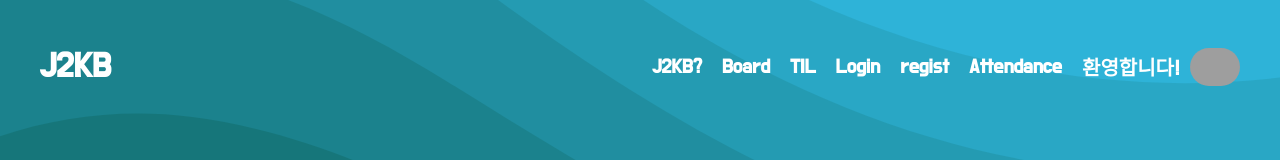
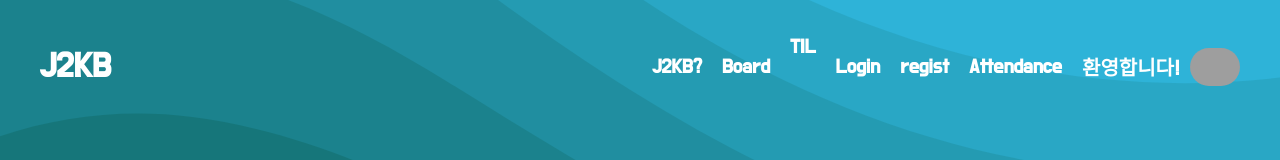
Before and after one commit to kyulious/Regist, a React (Create React App) app in the folder front/: page /til in a window 1280 px wide. Shown: the top 160 px of the page. Built offline with nearby package versions, Linux system fonts and the light colour scheme; grey boxes are pictures that could not be loaded.

Commit message:
navbar 효과 추가

```diff
--- a/front/src/App.css
+++ b/front/src/App.css
@@ -30,11 +30,18 @@ p {
   padding: 10px;
   font-size: 2rem;
   font-weight: 700;
+  transition: 0.4s ease-out;
 }
 .flexgrowBlank {
   flex-grow: 0.9;
 }
 
+.main-nav a:hover {
+  background-color: rgba(110, 175, 136, 0.9);
+  padding: 7px;
+  transition: 0.4s ease-out;
+  border-radius: 100px;
+}
 .main-nav a:link {
   color: white;
   text-decoration: none;
@@ -44,7 +51,10 @@ p {
   color: white;
   text-decoration: none;
 }
-
+.main-nav .active {
+  transform: translateY(-20px);
+  transition: 0.4s ease-out;
+}
 /* 메인 컨텐츠 부분 */
 .wrapper {
   display: flex;
@@ -125,13 +135,16 @@ p {
 
 /* LightMode일 경우 */
 @media (prefers-color-scheme: light) {
+  body {
+    background-image: url(../src/assets/image/lightmode_bg.svg);
+  }
   .board-content,
   .til-content,
   .summary-content {
     background-color: rgba(234, 235, 250, 0.5);
   }
 
-  body {
-    background-image: url(../src/assets/image/lightmode_bg.svg);
+  .main-nav a:hover {
+    background-color: rgba(114, 219, 223, 0.9);
   }
 }
--- a/front/src/components/header.js
+++ b/front/src/components/header.js
@@ -1,6 +1,6 @@
 import React, { Component } from "react"
 import profile from "../assets/image/Dog_23.png"
-import { Link } from "react-router-dom"
+import { NavLink } from "react-router-dom"
 class Header extends Component {
   //render 필수
   render() {
@@ -8,26 +8,26 @@ class Header extends Component {
     return (
       <div class="main-nav">
         <p class="main-logo">
-          <Link to="/">J2KB</Link>
+          <NavLink to="/">J2KB</NavLink>
         </p>
         <span className="flexgrowBlank"></span>
         <span class="main-nav menu">
-          <Link to="/about">J2KB?</Link>
+          <NavLink to="/about">J2KB?</NavLink>
         </span>
         <span class="main-nav menu">
-          <Link to="/board">Board</Link>
+          <NavLink to="/board">Board</NavLink>
         </span>
         <span class="main-nav menu">
-          <Link to="/til">TIL</Link>
+          <NavLink to="/til">TIL</NavLink>
         </span>
         <span class="main-nav menu">
-          <Link to="/login">Login</Link>
+          <NavLink to="/login">Login</NavLink>
         </span>
         <span class="main-nav menu">
-          <Link to="/regist">regist</Link>
+          <NavLink to="/regist">regist</NavLink>
         </span>
         <span class="main-nav menu">
-          <Link to="/attendance">Attendance</Link>
+          <NavLink to="/attendance">Attendance</NavLink>
         </span>
         <span class="main-nav menu">환영합니다!</span>
         <img src={profile} alt="logged" class="profile" />
```
Also changed, not shown: 1 other file (tests, documents, lock files or other folders).
